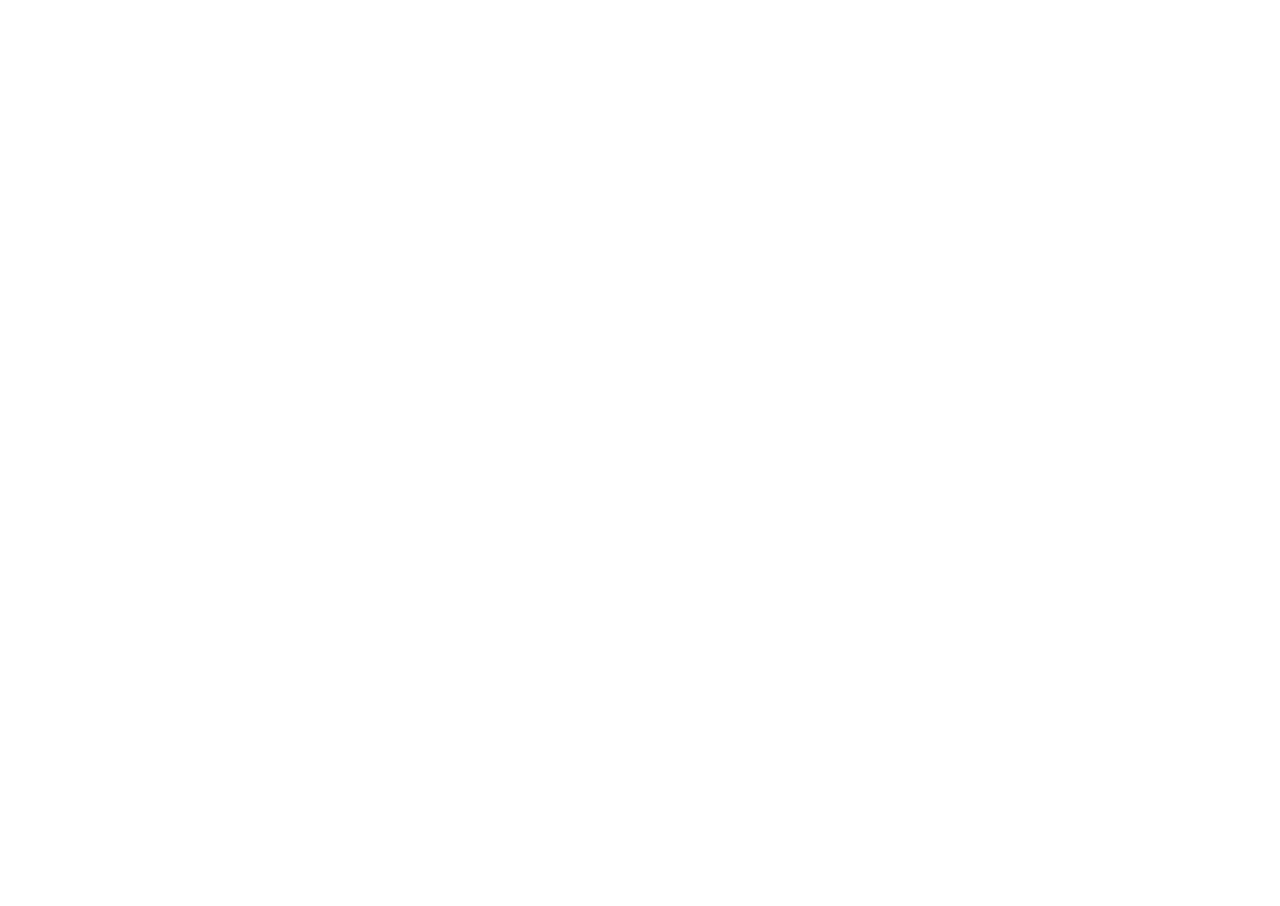
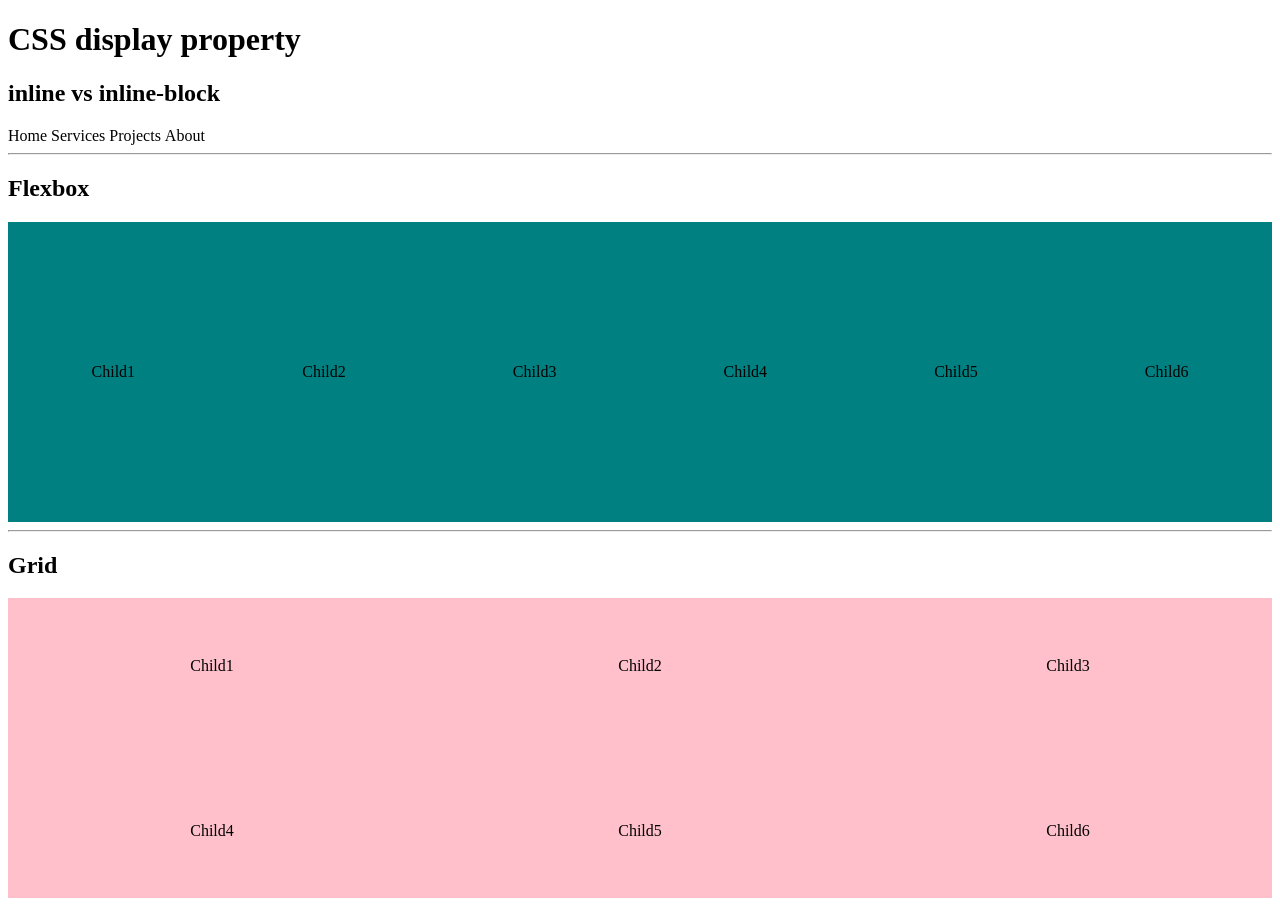
Before and after one commit to Sidharthasiddu/Sidharthasiddu.github.io, a plain HTML site: page CSS/index2.html in a window 1280 px wide. Before the commit the page ends 800 px from the top, so only its background shows below. Drawn offline with Linux system fonts and the light colour scheme.

Commit message:
modified:   CSS/index.html 	modified:   CSS/index2.html

```diff
--- a/CSS/index2.html
+++ b/CSS/index2.html
@@ -1,11 +1,68 @@
 <!DOCTYPE html>
 <html lang="en">
-<head>
-    <meta charset="UTF-8">
-    <meta name="viewport" content="width=device-width, initial-scale=1.0">
+  <head>
+    <meta charset="UTF-8" />
+    <meta name="viewport" content="width=device-width, initial-scale=1.0" />
     <title>Document</title>
-</head>
-<body>
+    <style>
+       li {
+        display: inline;
+        width: 200px;
+      }
+/*
+      li {
+        display: inline-block;
+        width: 200px;
+      } */
 
-</body>
+      .flex {
+        display: flex;
+        /* flex-direction: column; */
+        justify-content: space-around;
+        align-items: center;
+        flex-wrap: wrap;
+        background-color: teal;
+        height: 300px;
+      }
+      .grid {
+        display: grid;
+        grid-template-columns: auto auto auto;
+        /* grid-template-rows: auto auto auto; */
+        column-gap: 20px;
+        row-gap: 30px;
+        background-color: pink;
+        justify-content:space-around;
+        align-items: center;
+        height: 300px;
+      }
+    </style>
+  </head>
+  <body>
+    <h1>CSS display property</h1>
+    <h2>inline vs inline-block</h2>
+    <li>Home</li>
+    <li>Services</li>
+    <li>Projects</li>
+    <li>About</li>
+    <hr />
+    <h2>Flexbox</h2>
+    <div class="flex">
+      <div>Child1</div>
+      <div>Child2</div>
+      <div>Child3</div>
+      <div>Child4</div>
+      <div>Child5</div>
+      <div>Child6</div>
+    </div>
+    <hr />
+    <h2>Grid</h2>
+    <div class="grid">
+      <div>Child1</div>
+      <div>Child2</div>
+      <div>Child3</div>
+      <div>Child4</div>
+      <div>Child5</div>
+      <div>Child6</div>
+    </div>
+  </body>
 </html>
```
Also changed, not shown: CSS/index.html (+2 -0 lines).
